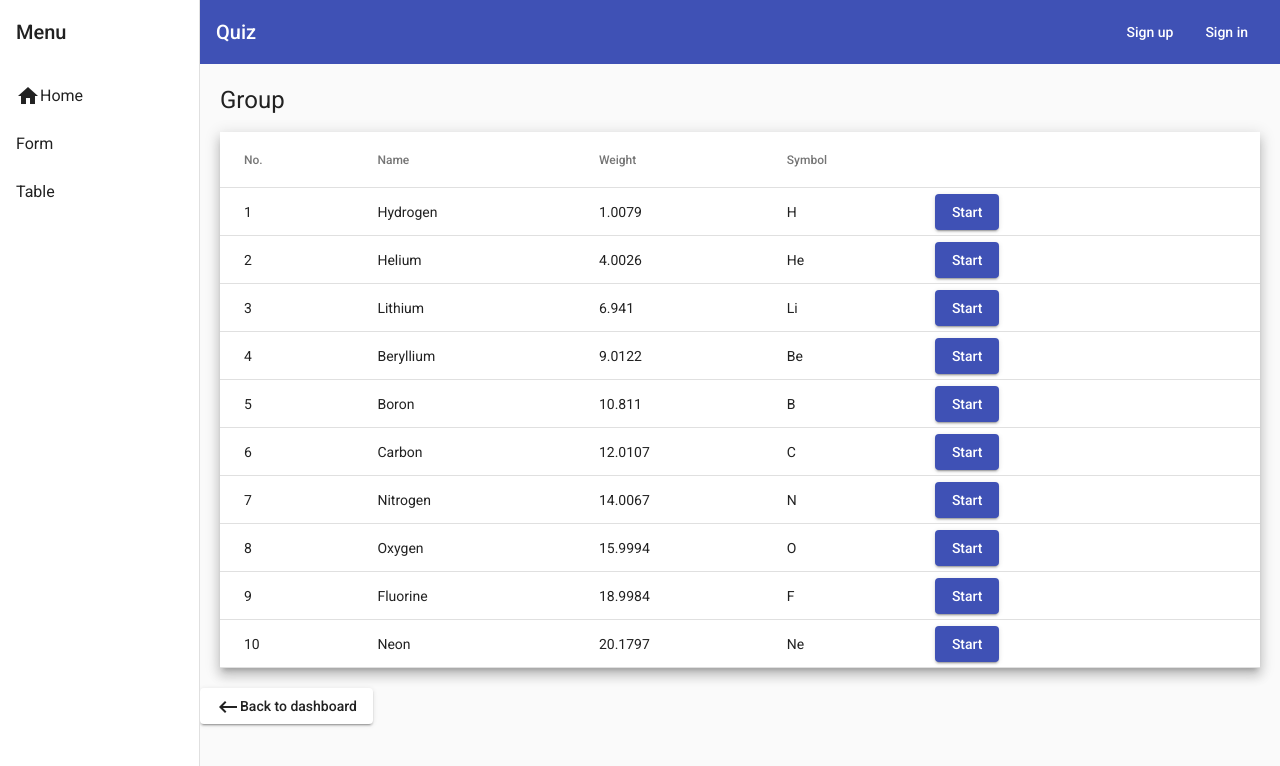
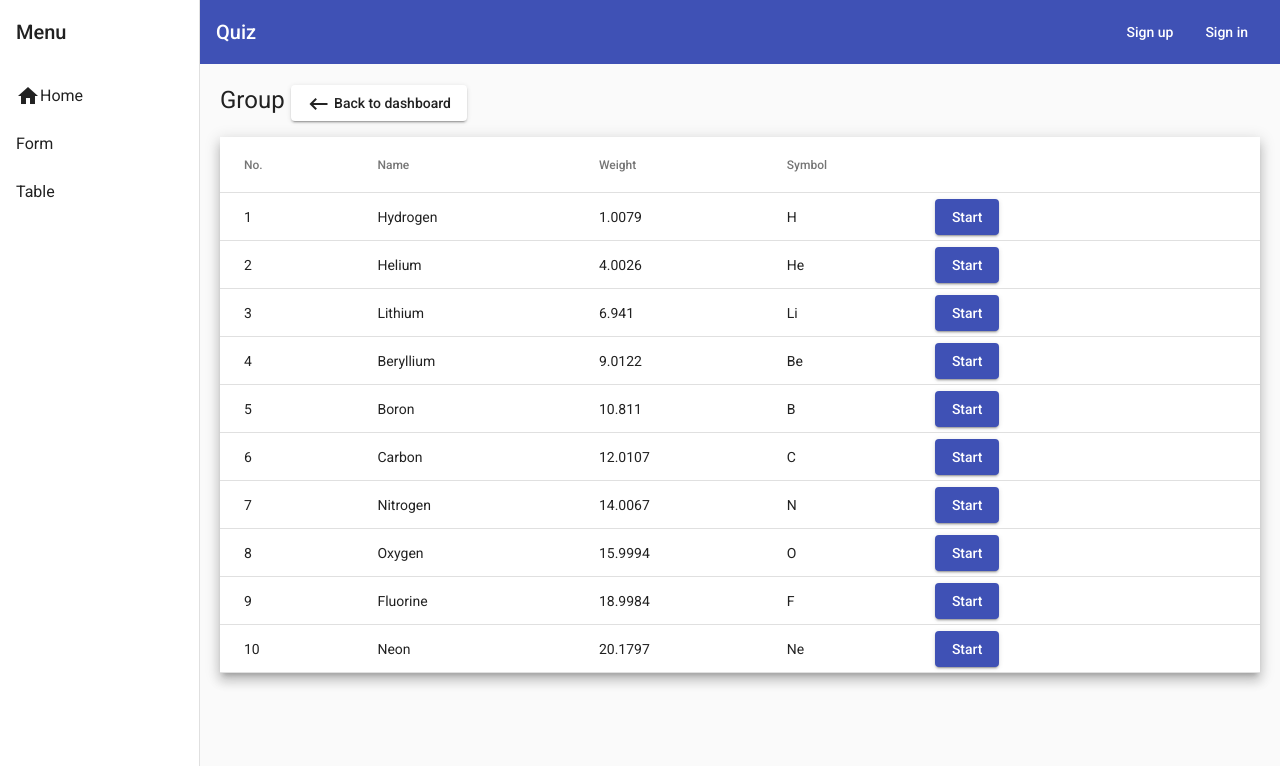
Before and after one commit to anhnbt-it/wfda-project-quiz, an Angular app: page /detail-group in a window 1280 px wide. Shown: the top 766 px of the page. Built offline with nearby package versions, Linux system fonts and the light colour scheme.

Commit message:
Refactor button to link

```diff
--- a/src/app/views/detail-group/detail-group.component.html
+++ b/src/app/views/detail-group/detail-group.component.html
@@ -1,10 +1,9 @@
 <div class="grid-container">
-  <h1 class="mat-h1">Group</h1>
-
+  <h1 class="mat-h1">
+    Group
+    <a mat-raised-button routerLink="/home"><span class="material-icons">keyboard_backspace</span> Back to dashboard</a>
+  </h1>
   <table mat-table [dataSource]="dataSource" class="mat-elevation-z8">
-
-    <!--- Note that these columns can be defined in any order.
-          The actual rendered columns are set as a property on the row definition" -->
 
     <!-- Position Column -->
     <ng-container matColumnDef="position">
@@ -43,4 +42,3 @@
   </table>
 
 </div>
-<button mat-raised-button (click)="back()"><span class="material-icons">keyboard_backspace</span>Back to dashboard</button>
```
